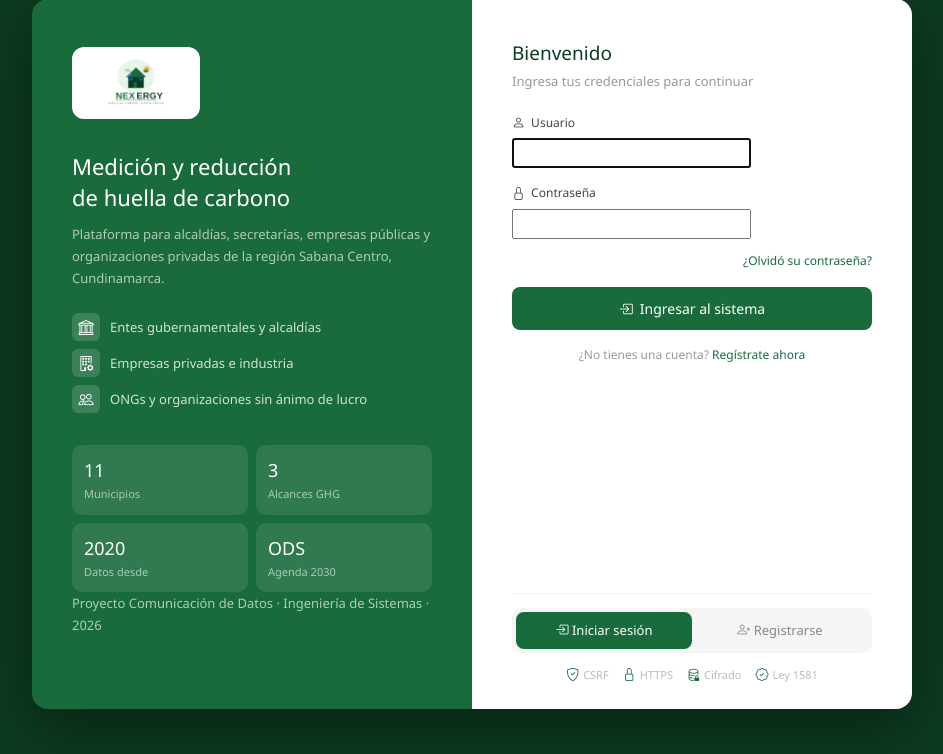
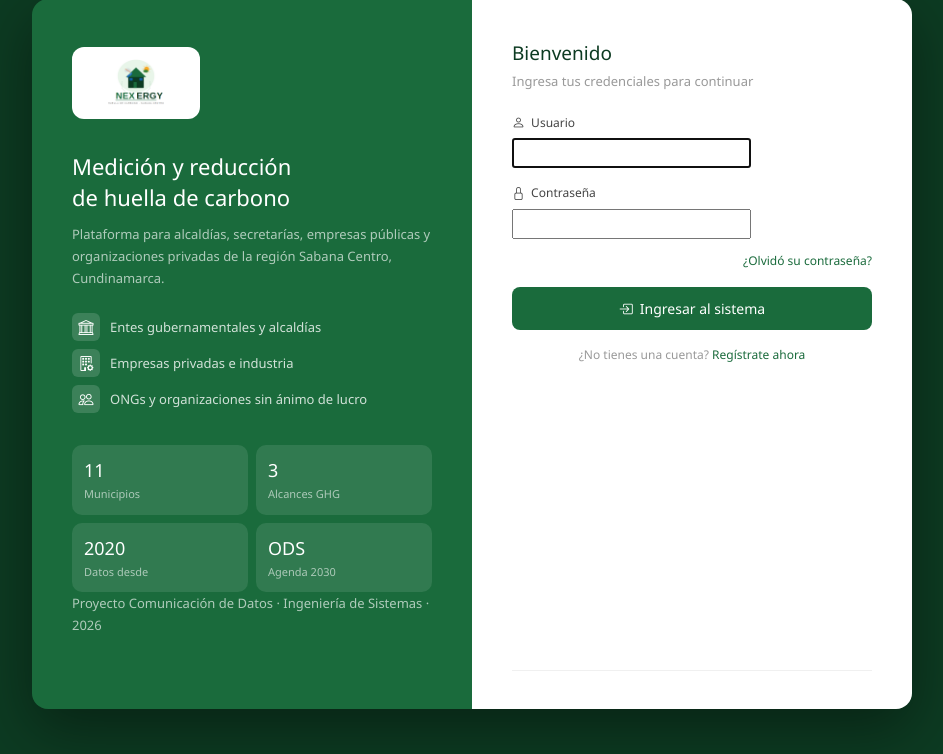
Before and after one commit to EisonAlexanderGonzalezDIaz/nexergy, a Django app: page /accounts/login/ in a window 1280 px wide. Shown: the part 46-800 px from the top of the page, without its empty margins (168-1111 px from the left). Run offline with Django 4.2, Linux system fonts and the light colour scheme.

Commit message:
fix: quitar tabs de abajo, dejar solo badges de seguridad

```diff
--- a/templates/accounts/login.html
+++ b/templates/accounts/login.html
@@ -300,25 +300,9 @@
       </div>
     </div>
 
-    <!-- Tabs ABAJO + badges -->
+  <!-- Badges seguridad -->
     <div class="tabs-bottom">
-      <div class="tabs">
-        <button class="tab-btn active" id="tab-login" onclick="showTab('login')">
-          <i class="bi bi-box-arrow-in-right"></i> Iniciar sesión
-        </button>
-        <button class="tab-btn inactive" id="tab-registro" onclick="showTab('registro')">
-          <i class="bi bi-person-plus"></i> Registrarse
-        </button>
-      </div>
       <div class="security-badges">
-        <div class="badge-item"><i class="bi bi-shield-check"></i> CSRF</div>
-        <div class="badge-item"><i class="bi bi-lock"></i> HTTPS</div>
-        <div class="badge-item"><i class="bi bi-database-lock"></i> Cifrado</div>
-        <div class="badge-item"><i class="bi bi-patch-check"></i> Ley 1581</div>
-      </div>
-    </div>
-  </div>
-</div>
 
 <script>
 function showTab(tab) {
```
